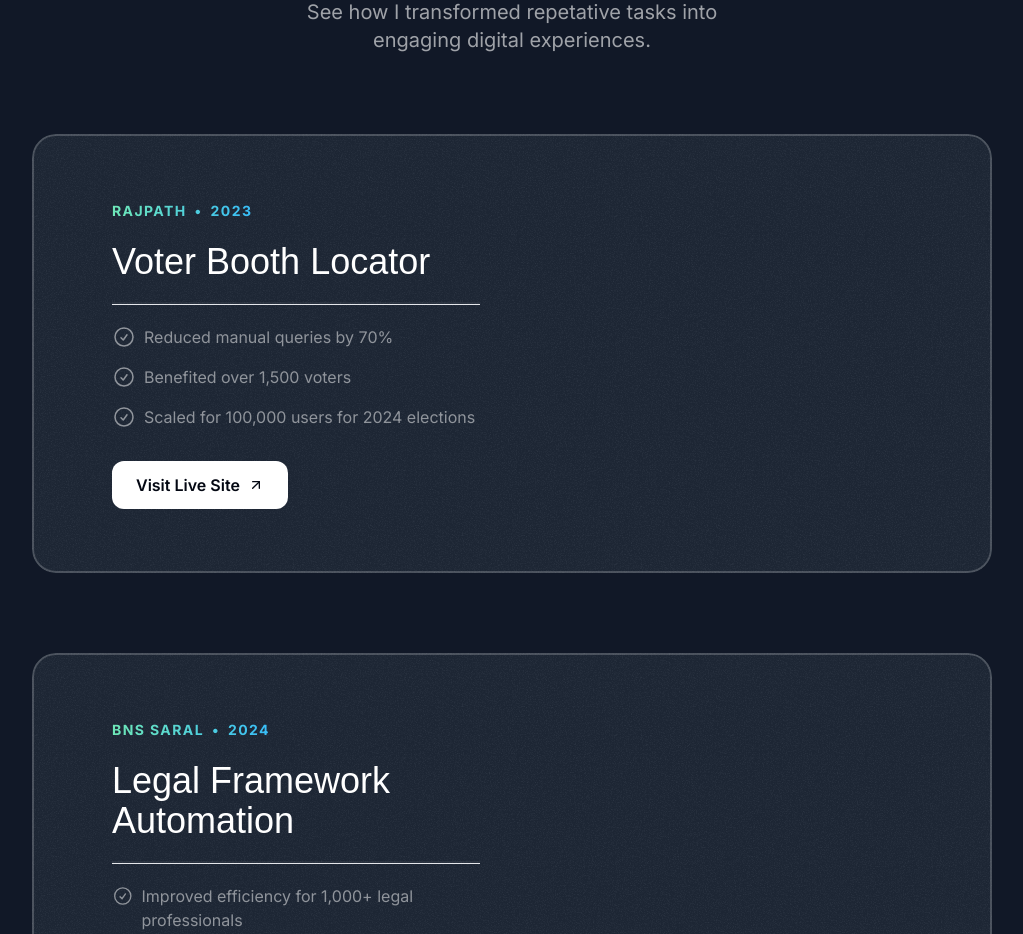
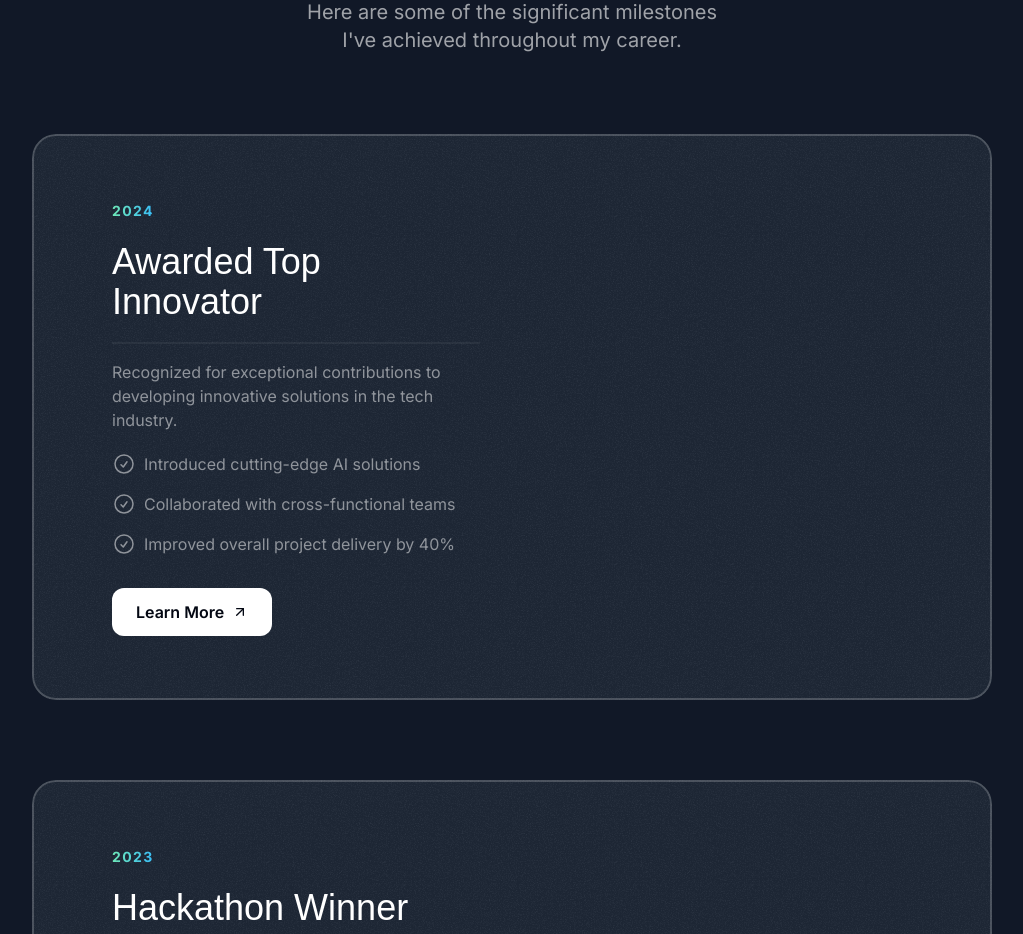
Before and after one commit to adivedpathak/Portfolio, a Next.js app: page / in a window 1280 px wide. Shown: the part 1120-2054 px from the top of the page, without its empty margins (128-1151 px from the left). Built offline with nearby package versions, Linux system fonts and the light colour scheme; a web font is replaced by a local one.

Commit message:
portfoilio

```diff
--- a/src/app/page.tsx
+++ b/src/app/page.tsx
@@ -7,14 +7,17 @@ import { AboutSection } from "@/sections/About";
 import { ContactSection } from "@/sections/Contact";
 import { Footer } from "@/sections/Footer";
 import { Analytics } from "@vercel/analytics/react"
+import { AchievementsSection } from "@/sections/Achiev";
 export default function Home() {
   return (
     <div>
       <Analytics />
       <Header />
       <HeroSection />
+      <AchievementsSection />
+      <TapeSection />
       <ProjectsSection />
-      <TapeSection />
+
       {/* <TestimonialsSection /> */}
       <AboutSection />
       <ContactSection />
--- /dev/null
+++ b/src/sections/Achiev.tsx
@@ -0,0 +1,105 @@
+import Image from "next/image";
+import CheckCircleIcon from "@/assets/icons/check-circle.svg";
+import ArrowUpRightIcon from "@/assets/icons/arrow-up-right.svg";
+import GrainImage from "@/assets/images/grain.jpg";
+import { SectionHeader } from "@/components/SectionHeader";
+import { Card } from "@/components/Card";
+
+const achievements = [
+  {
+    title: "Awarded Top Innovator",
+    year: "2024",
+    description: "Recognized for exceptional contributions to developing innovative solutions in the tech industry.",
+    results: [
+      { title: "Introduced cutting-edge AI solutions" },
+      { title: "Collaborated with cross-functional teams" },
+      { title: "Improved overall project delivery by 40%" },
+    ],
+    link: "https://www.example.com/award-top-innovator",
+  },
+  {
+    title: "Hackathon Winner",
+    year: "2023",
+    description: "Won a national-level hackathon with a team of 4 developers for creating a highly scalable web app.",
+    results: [
+      { title: "Developed a real-time chat application" },
+      { title: "Achieved scalability to handle 10,000+ concurrent users" },
+      { title: "Won first place in a competitive field of 50 teams" },
+    ],
+    link: "https://www.example.com/hackathon-winner",
+  },
+  {
+    title: "Published Research Paper",
+    year: "2022",
+    description: "Authored and published a research paper on AI and machine learning applications in modern web development.",
+    results: [
+      { title: "Published in an internationally recognized journal" },
+      { title: "Received widespread acknowledgment from industry leaders" },
+      { title: "Contributed to advancing industry knowledge" },
+    ],
+    link: "https://www.example.com/research-paper",
+  },
+];
+
+export const AchievementsSection = () => {
+  return (
+    <section id="achievements" className="pb-16 lg:py-24">
+      <div className="container">
+        <SectionHeader
+          eyebrow="Personal Milestones"
+          title="Notable Achievements"
+          description="Here are some of the significant milestones I've achieved throughout my career."
+        />
+
+        <div className="mt-10 md:mt-20 flex flex-col gap-20">
+          {achievements.map((achievement, index) => (
+            <Card
+              key={achievement.link}
+              className="px-8 pt-8 pb-0 md:pt-12 md:px-10 lg:pt-16 lg:px-20 sticky"
+              style={{
+                top: `calc(64px + ${index * 40}px`,
+              }}
+            >
+              <div className="lg:grid lg:grid-cols-2 lg:gap-16">
+                <div className="lg:pb-16">
+                  <div className="bg-gradient-to-r from-emerald-300 to-sky-400 inline-flex gap-2 font-bold uppercase tracking-widest text-sm text-transparent bg-clip-text">
+                    <span>{achievement.year}</span>
+                  </div>
+                  <h3 className="font-serif text-2xl mt-2 md:mt-5 md:text-4xl">
+                    {achievement.title}
+                  </h3>
+                  <hr className="border-t-2 border-white/5 mt-4 md:mt-5" />
+                  <p className="mt-4 text-white/50 text-sm md:text-base">
+                    {achievement.description}
+                  </p>
+                  <ul className="flex flex-col gap-4 mt-4 md:mt-5">
+                    {achievement.results.map((result) => (
+                      <li key={result.title} className="flex gap-2 text-sm md:text-base text-white/50">
+                        <CheckCircleIcon className="size-5 md:size-6" />
+                        <span>{result.title}</span>
+                      </li>
+                    ))}
+                  </ul>
+                  <a href={achievement.link}>
+                    <button className="bg-white text-gray-950 h-12 w-full md:w-auto px-6 rounded-xl font-semibold inline-flex items-center justify-center gap-2 mt-8">
+                      <span>Learn More</span>
+                      <ArrowUpRightIcon className="size-4" />
+                    </button>
+                  </a>
+                </div>
+                <div className="relative">
+                  {/* Optionally, add an image for each achievement */}
+                  {/* <Image
+                    src={achievement.image || GrainImage}
+                    alt={achievement.title}
+                    className="mt-8 -mb-4 md:-mb-0 lg:mt-0 lg:absolute lg:h-full lg:w-auto lg:max-w-none"
+                  /> */}
+                </div>
+              </div>
+            </Card>
+          ))}
+        </div>
+      </div>
+    </section>
+  );
+};
```
